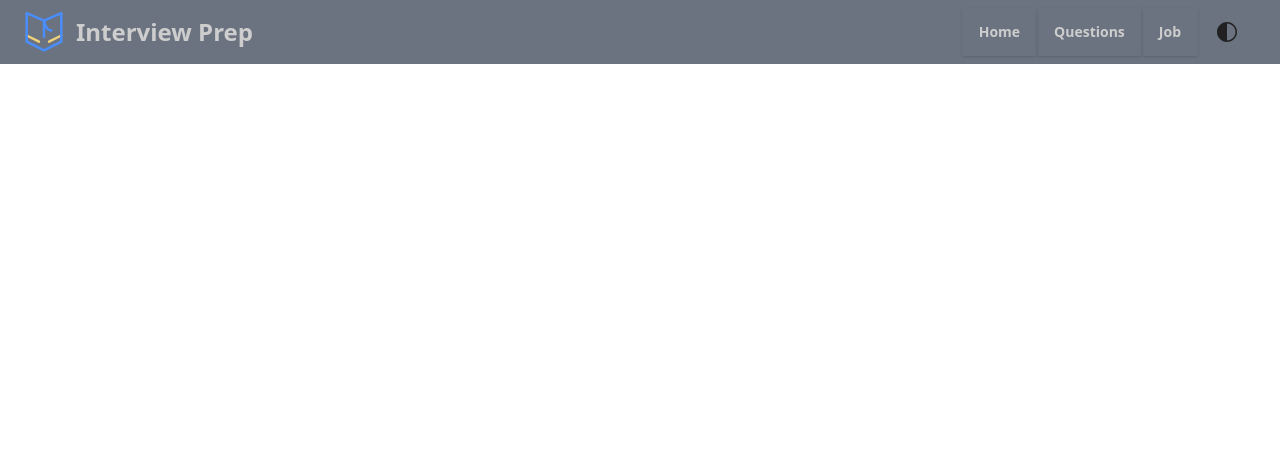
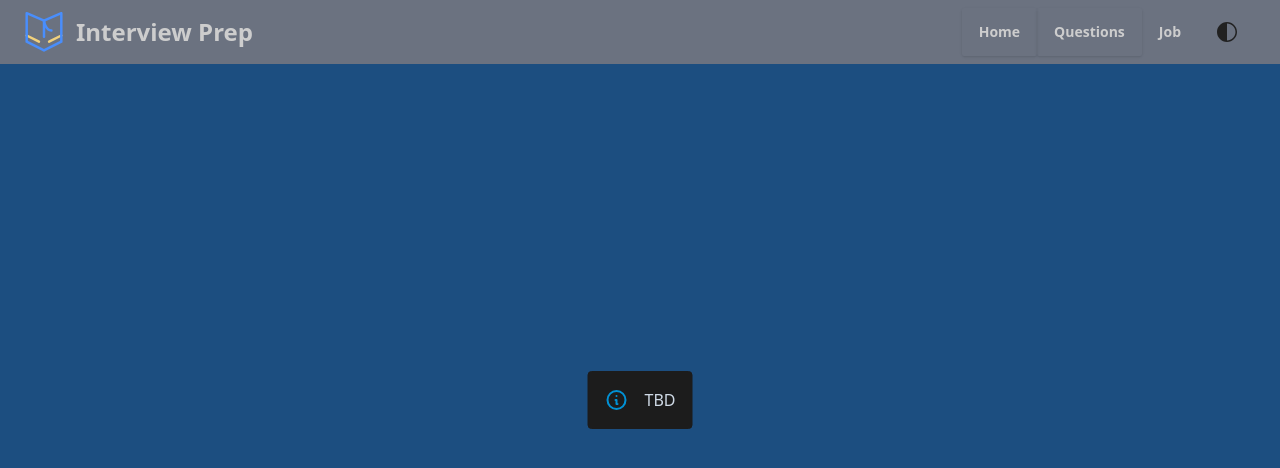
Before and after one commit to ramihsn/interview-prep, a Vue app in the folder frontend/: page /job in a window 1280 px wide. Shown: the top 468 px of the page. Built offline with nearby package versions, Linux system fonts and the light colour scheme.

Commit message:
[fe] adding the template for the job page descrption...

```diff
--- /dev/null
+++ b/frontend/src/components/JobComponent.vue
@@ -0,0 +1,29 @@
+<template>
+  <div class="wrapper bg-primary text-primary-content">
+    <div class="absolute top-1/2 left-1/2 -translate-x-1/2 -translate-y-1/2 p-4 rounded">
+      <div role="alert" class="alert">
+        <svg
+          xmlns="http://www.w3.org/2000/svg"
+          fill="none"
+          viewBox="0 0 24 24"
+          class="stroke-info h-6 w-6 shrink-0"
+        >
+          <path
+            stroke-linecap="round"
+            stroke-linejoin="round"
+            stroke-width="2"
+            d="M13 16h-1v-4h-1m1-4h.01M21 12a9 9 0 11-18 0 9 9 0 0118 0z"
+          ></path>
+        </svg>
+        <span class="text-primary-content">TBD</span>
+      </div>
+    </div>
+  </div>
+</template>
+
+<style scoped>
+.wrapper {
+  height: 93vh;
+  width: 100%;
+}
+</style>
--- a/frontend/src/router/index.ts
+++ b/frontend/src/router/index.ts
@@ -14,6 +14,11 @@ const router = createRouter({
       name: 'questions',
       component: () => import('@/views/QuestionsView.vue'),
     },
+    {
+      path: '/job',
+      name: 'job',
+      component: () => import('@/views/JobView.vue'),
+    },
   ],
 })
 
--- /dev/null
+++ b/frontend/src/views/JobView.vue
@@ -0,0 +1,7 @@
+<script lang="ts" setup>
+import JobComponent from '@/components/JobComponent.vue'
+</script>
+
+<template>
+  <JobComponent />
+</template>
```
